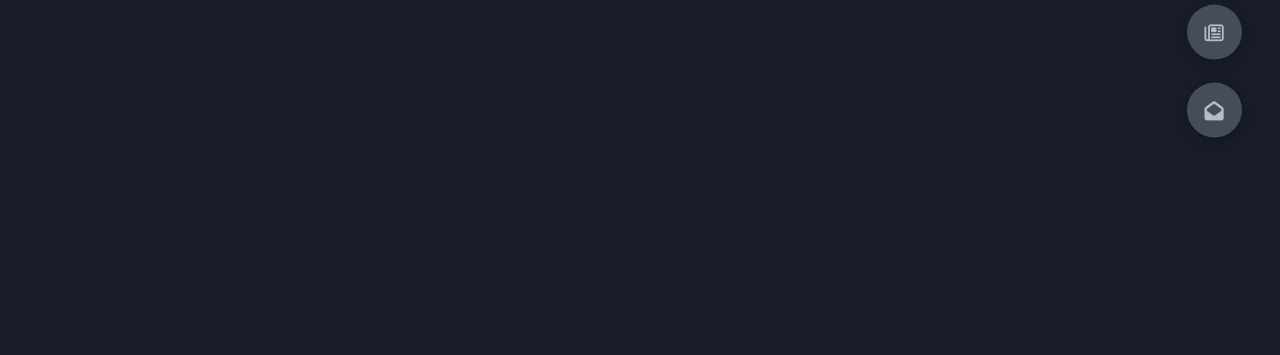
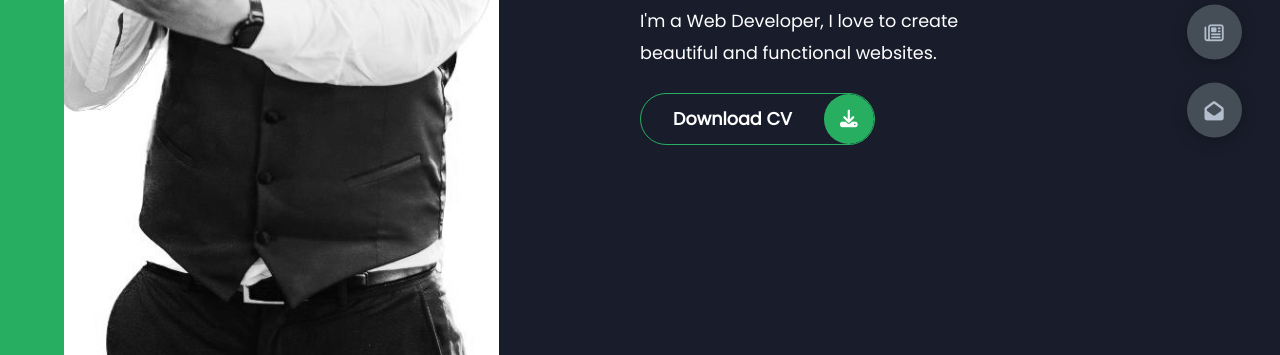
Before and after one commit to me-madness/My_Portfolio, a plain HTML site: page index.html in a window 1280 px wide. Shown: the part 445-800 px from the top of the page. Drawn offline with Linux system fonts and the light colour scheme.

Commit message:
starting about part

```diff
--- a/index.html
+++ b/index.html
@@ -22,7 +22,7 @@
             <div class="left-header">
                 <div class="h-shape"></div>
                 <div class="image">
-                    <img src="img/1.png" alt="">
+                    <img src="img/me.jpeg" alt="">
                 </div>
             </div>
             <div class="right-header">
@@ -32,16 +32,22 @@
                 <p>
                     I'm a Web Developer, I love to create beautiful and functional websites.
                 </p>
-                <a href="" class="main-btn">
-                    <span class="btn-text">Download CV</span>
-                    <span class="btn-icon"><i class="fas fa-download"></i></span>
-                </a>
+                <div class="btn-con">
+                    <a href="" class="main-btn">
+                        <span class="btn-text">Download CV</span>
+                        <span class="btn-icon"><i class="fas fa-download"></i></span>
+                    </a>
+                </div>
             </div>
         </div>
 
     </header>
     <main>
-        <section class="section sec2 about" id="about"></section>
+        <section class="section sec2 about" id="about">
+            <div class="main-title">
+                <h2>About <span>me</span><span class="bg-text"> my stats</span></h2>
+            </div>
+        </section>
         <section class="section sec3 portfolio" id="portfolio"></section>
         <section class="section sec4 blogs" id="blogs"></section>
         <section class="section sec5 contact" id="contact"></section>
--- a/styles/style.scss
+++ b/styles/style.scss
@@ -132,3 +132,125 @@ section {
         }
     }
 }
+
+
+/*Header-content*/
+
+.header-content {
+    display: grid;
+    grid-template-columns: repeat(2, 1fr);
+    height: 100%;
+    .left-header {
+        display: flex;
+        align-items: center;
+        position: relative;
+        .h-shape {
+            transition: all .4s ease-in-out;
+            width: 65%;
+            height: 100%;
+            background-color: var(--color-secondary);
+            position: absolute;
+            left: 0;
+            top: 0;
+            z-index: -1;
+            clip-path: polygon(0 0, 46% 0, 79% 100%, 0% 100%);
+        }
+        .image {
+            border-radius: var(--br-sm-2);
+            height: 90%;
+            width: 68%;
+            margin-left: 4rem;
+            background-color: var(--color-black);
+            transition: all .4s ease-in-out;
+            img {
+                width: 100%;
+                height: 110%;
+                object-fit: cover;
+                transition: all .4s ease-in-out;
+                filter: grayscale(100%);
+                &:hover {
+                    filter: grayscale(0%);
+                }
+            }
+        }
+    }
+    .right-header {
+        display: flex;
+        flex-direction: column;
+        justify-content: center;
+        padding-right: 18rem;
+        .name {
+            font-size: 3rem;
+            span {
+                color: var(--color-secondary);
+            }
+        }
+        p {
+            margin: 1.5rem 0;
+            line-height: 2rem;
+        }
+    }
+}
+
+
+/*Header-components*/
+
+.btn-con {
+    display: flex;
+    align-self: flex-start;
+}
+
+.main-btn {
+    border-radius: 30px;
+    color: inherit;
+    font-weight: 600;
+    position: relative;
+    border: 1px solid var(--color-secondary);
+    display: flex;
+    align-self: flex-start;
+    display: flex;
+    align-items: center;
+    overflow: hidden;
+    .btn-text {
+        padding: 0 2rem;
+    }
+    .btn-icon {
+        background-color: var(--color-secondary);
+        display: flex;
+        align-items: center;
+        justify-content: center;
+        border-radius: 50%;
+        padding: 1rem;
+    }
+    &::before {
+        content: '';
+        position: absolute;
+        top: 0;
+        right: 0;
+        transform: translateX(-100%);
+        transition: all .4s ease-in-out;
+        z-index: -1;
+    }
+    &:hover {
+        &::before {
+            width: 100%;
+            height: 100%;
+            background-color: var(--color-secondary);
+            transform: translateX(0);
+            transition: all .4s ease-in-out;
+        }
+    }
+}
+
+.main-title {
+    text-align: center;
+    h2 {
+        position: relative;
+        text-transform: uppercase;
+        font-size: 4rem;
+        font-weight: 700;
+        span {
+            color: var(--color-secondary);
+        }
+    }
+}
```
Also changed, not shown: img/me.jpeg (added), styles/style.css, 1 other file.
